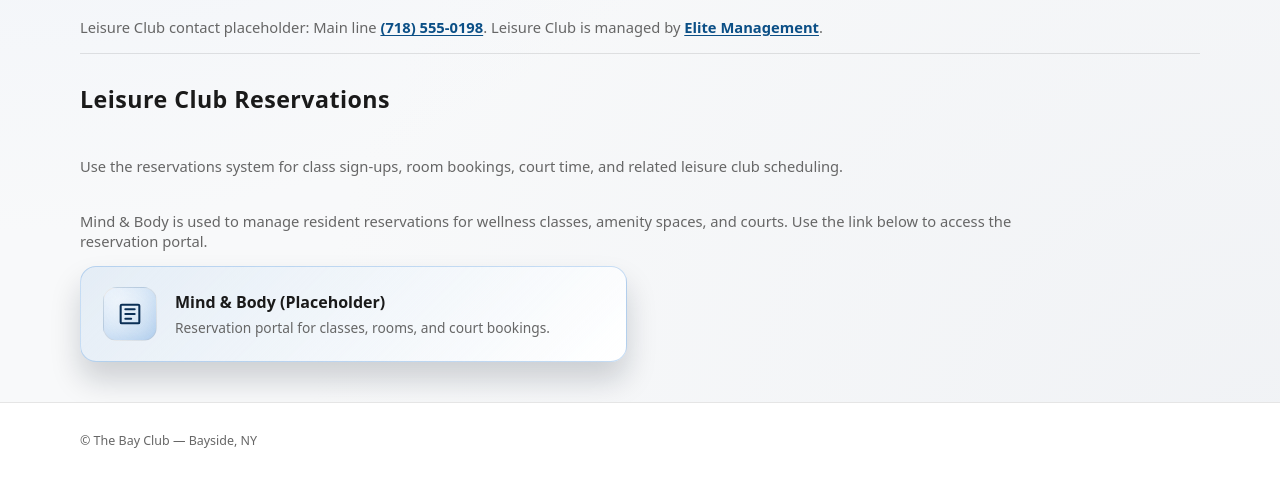
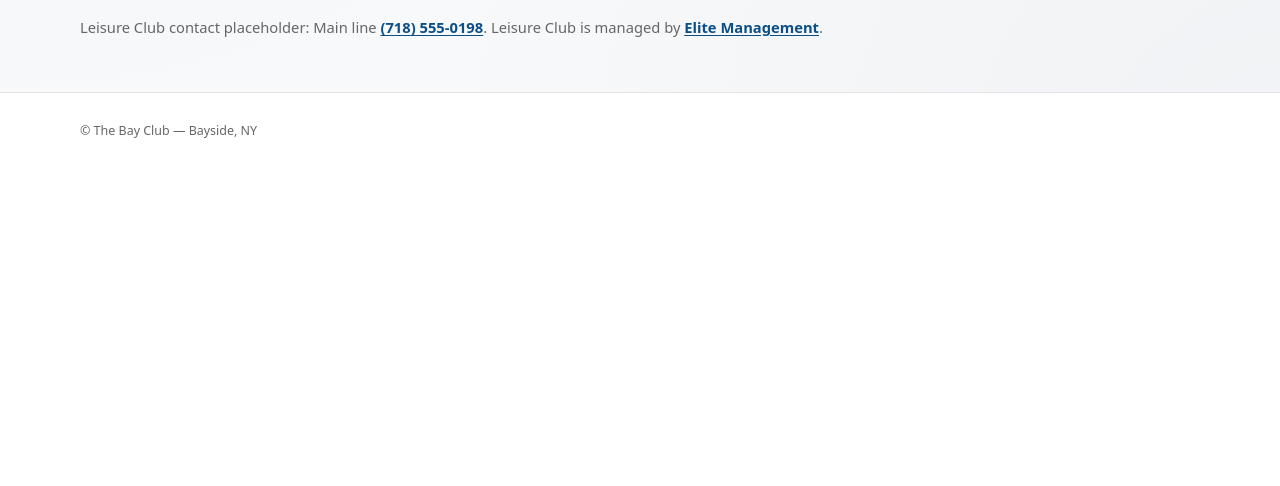
Before and after one commit to xjuliusx/bayclub_website, a plain HTML site: page contacts.html in a window 1280 px wide. Shown: the part 742-1228 px from the top of the page. After the commit the page ends 919 px from the top, so only its background shows below. Drawn offline with Linux system fonts and the light colour scheme.

Commit message:
contact update

```diff
--- a/contacts.html
+++ b/contacts.html
@@ -89,36 +89,6 @@
               <a class="management-link" href="https://www.elitemanagement.com/" target="_blank" rel="noopener noreferrer">Elite Management</a>.
             </p>
 
-            <div class="section-header contacts-subsection-header">
-              <div>
-                <h2 class="section-title">Leisure Club Reservations</h2>
-              </div>
-              <p class="section-subtitle">
-                Use the reservations system for class sign-ups, room bookings,
-                court time, and related leisure club scheduling.
-              </p>
-            </div>
-            <p class="page-intro">
-              Mind &amp; Body is used to manage resident reservations for
-              wellness classes, amenity spaces, and courts. Use the link below
-              to access the reservation portal.
-            </p>
-            <div class="grid grid--2 resident-links">
-              <a class="resident-card" href="#" aria-label="Mind and Body Reservations Placeholder Link">
-                <div class="resident-card-icon" aria-hidden="true">
-                  <svg xmlns="http://www.w3.org/2000/svg" viewBox="0 0 24 24" fill="none" stroke="currentColor" stroke-width="1.75" stroke-linecap="round" stroke-linejoin="round">
-                    <path d="M5 4h14a1 1 0 0 1 1 1v14a1 1 0 0 1 -1 1h-14a1 1 0 0 1 -1 -1v-14a1 1 0 0 1 1 -1z" />
-                    <path d="M8 8h8" />
-                    <path d="M8 12h8" />
-                    <path d="M8 16h5" />
-                  </svg>
-                </div>
-                <div class="resident-card-text">
-                  <h3>Mind &amp; Body (Placeholder)</h3>
-                  <p>Reservation portal for classes, rooms, and court bookings.</p>
-                </div>
-              </a>
-            </div>
           </div>
         </section>
       </main>
```
